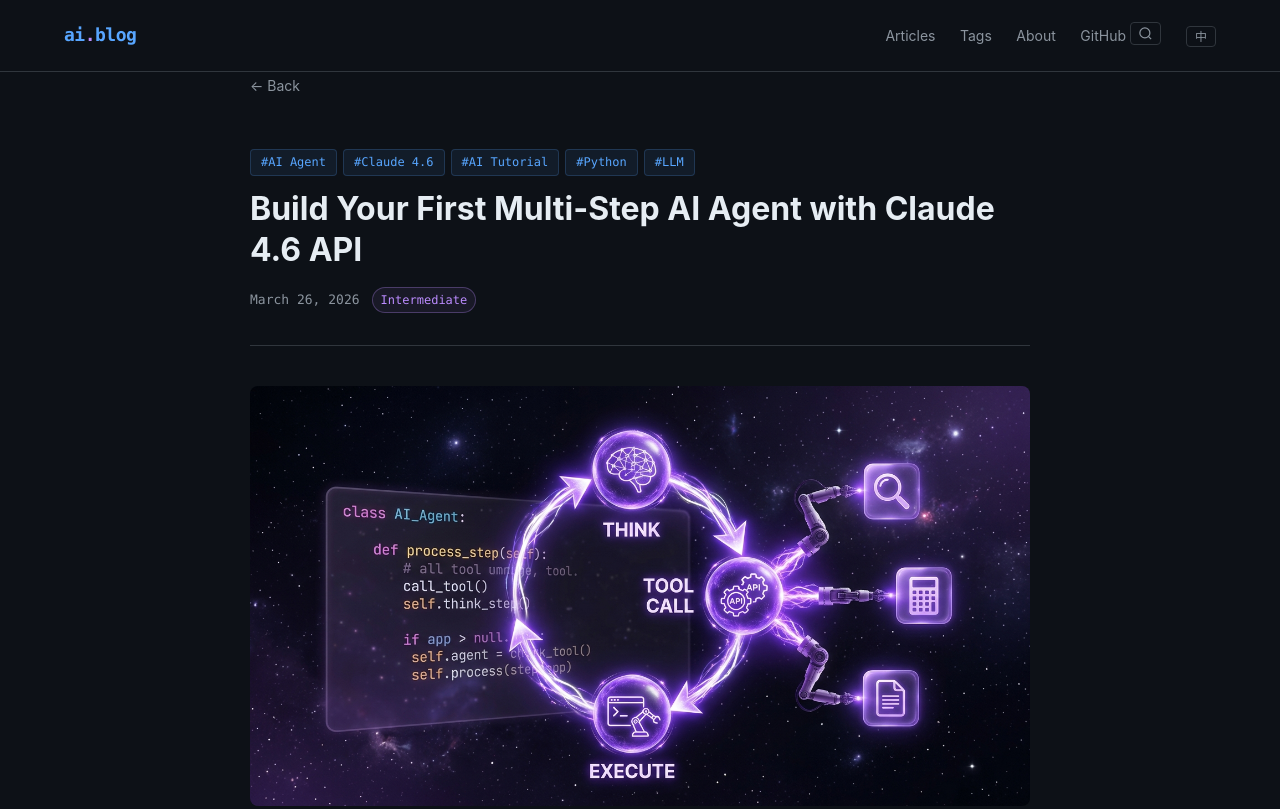
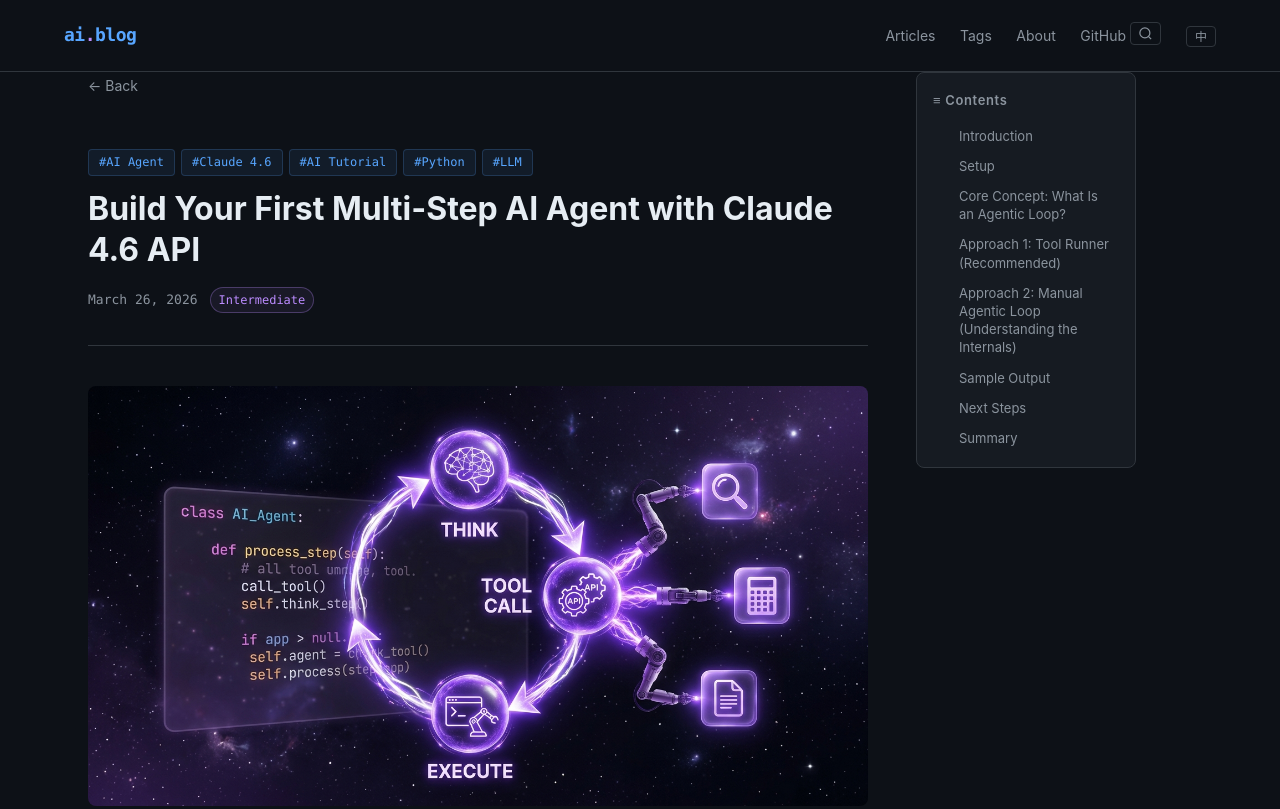
Before and after one commit to mm755185665-png/ai-blog, an Astro site: page /ai-blog/en/posts/2026-03-26-build-ai-agent in a window 1280 px wide. Shown: the top 809 px of the page. Built offline with nearby package versions, Linux system fonts and the light colour scheme; Astro itself is replaced by a stand-in of ours.

Commit message:
feat: add sticky TOC sidebar to article pages

```diff
--- a/src/pages/en/posts/[slug].astro
+++ b/src/pages/en/posts/[slug].astro
@@ -12,6 +12,17 @@ const { Content } = await post.render();
 
 function formatDate(date: Date) {
   return date.toLocaleDateString('en-US', { year: 'numeric', month: 'long', day: 'numeric' });
+}
+
+const rawContent = post.body;
+const headingRegex = /^(#{2,3})\s+(.+)$/gm;
+const tocItems: { level: number; text: string; id: string }[] = [];
+let match;
+while ((match = headingRegex.exec(rawContent)) !== null) {
+  const level = match[1].length;
+  const text = match[2].trim();
+  const id = text.toLowerCase().replace(/[^\w\u4e00-\u9fff]+/g, '-').replace(/^-|-$/g, '');
+  tocItems.push({ level, text, id });
 }
 
 const jsonLd = {
@@ -29,7 +40,8 @@ const jsonLd = {
 
 <BaseLayout title={post.data.title} description={post.data.summary} lang="en">
   <script type="application/ld+json" set:html={JSON.stringify(jsonLd)} />
-  <div class="article-wrap">
+  <div class="article-outer">
+    <div class="article-main">
       <a href={`${import.meta.env.BASE_URL}/en/`} class="back-link">← Back</a>
       <article>
         <header class="article-header">
@@ -50,4 +62,38 @@ const jsonLd = {
         <div class="prose"><Content /></div>
       </article>
     </div>
+
+    {tocItems.length > 0 && (
+      <aside class="toc-sidebar">
+        <div class="toc-box">
+          <div class="toc-title">≡ Contents</div>
+          <nav>
+            <ul class="toc-list">
+              {tocItems.map((item) => (
+                <li class={`toc-item toc-h${item.level}`}>
+                  <a href={`#${item.id}`} class="toc-link">{item.text}</a>
+                </li>
+              ))}
+            </ul>
+          </nav>
+        </div>
+      </aside>
+    )}
+  </div>
+
+  <script>
+    const links = document.querySelectorAll<HTMLAnchorElement>('.toc-link');
+    const headings = Array.from(document.querySelectorAll<HTMLElement>('.prose h2, .prose h3'));
+
+    function onScroll() {
+      let current = '';
+      for (const h of headings) {
+        if (h.getBoundingClientRect().top <= 100) current = h.id;
+      }
+      links.forEach(a => {
+        a.classList.toggle('toc-active', a.getAttribute('href') === `#${current}`);
+      });
+    }
+    window.addEventListener('scroll', onScroll, { passive: true });
+  </script>
 </BaseLayout>
--- a/src/styles/global.css
+++ b/src/styles/global.css
@@ -239,6 +239,82 @@ main { padding: 48px 0 80px; }
 .page-header p { color: var(--text-dim); font-size: 15px; }
 
 /* ── Article ────────────────────────────────────────── */
+.article-outer {
+  max-width: 1200px;
+  margin: 0 auto;
+  padding: 0 24px;
+  display: flex;
+  gap: 48px;
+  align-items: flex-start;
+}
+
+.article-main {
+  flex: 1;
+  min-width: 0;
+  max-width: 780px;
+}
+
+/* TOC Sidebar */
+.toc-sidebar {
+  width: 220px;
+  flex-shrink: 0;
+}
+
+.toc-box {
+  position: sticky;
+  top: 80px;
+  background: var(--bg-card);
+  border: 1px solid var(--border);
+  border-radius: 8px;
+  padding: 16px;
+}
+
+.toc-title {
+  font-size: 13px;
+  font-weight: 600;
+  color: var(--text-dim);
+  margin-bottom: 12px;
+  letter-spacing: 0.05em;
+}
+
+.toc-list {
+  list-style: none;
+  padding: 0;
+  margin: 0;
+}
+
+.toc-item { margin: 0; }
+
+.toc-h2 { margin-top: 4px; }
+.toc-h3 { padding-left: 12px; }
+
+.toc-link {
+  display: block;
+  padding: 4px 6px;
+  font-size: 13px;
+  color: var(--text-dim);
+  border-radius: 4px;
+  line-height: 1.4;
+  transition: color 0.15s, background 0.15s;
+}
+
+.toc-link:hover {
+  color: var(--text);
+  background: rgba(255,255,255,0.05);
+  text-decoration: none;
+}
+
+.toc-link.toc-active {
+  color: var(--accent);
+  background: rgba(88,166,255,0.08);
+}
+
+@media (max-width: 900px) {
+  .toc-sidebar { display: none; }
+  .article-outer { padding: 0 16px; }
+}
+
+/* legacy single-column wrap */
 .article-wrap { max-width: 780px; margin: 0 auto; }
 
 .article-header { margin-bottom: 40px; padding-bottom: 32px; border-bottom: 1px solid var(--border); }
```
Also changed, not shown: src/pages/zh/posts/[slug].astro (+49 -1 lines). Lines whose indentation alone changed are shown as unchanged.
